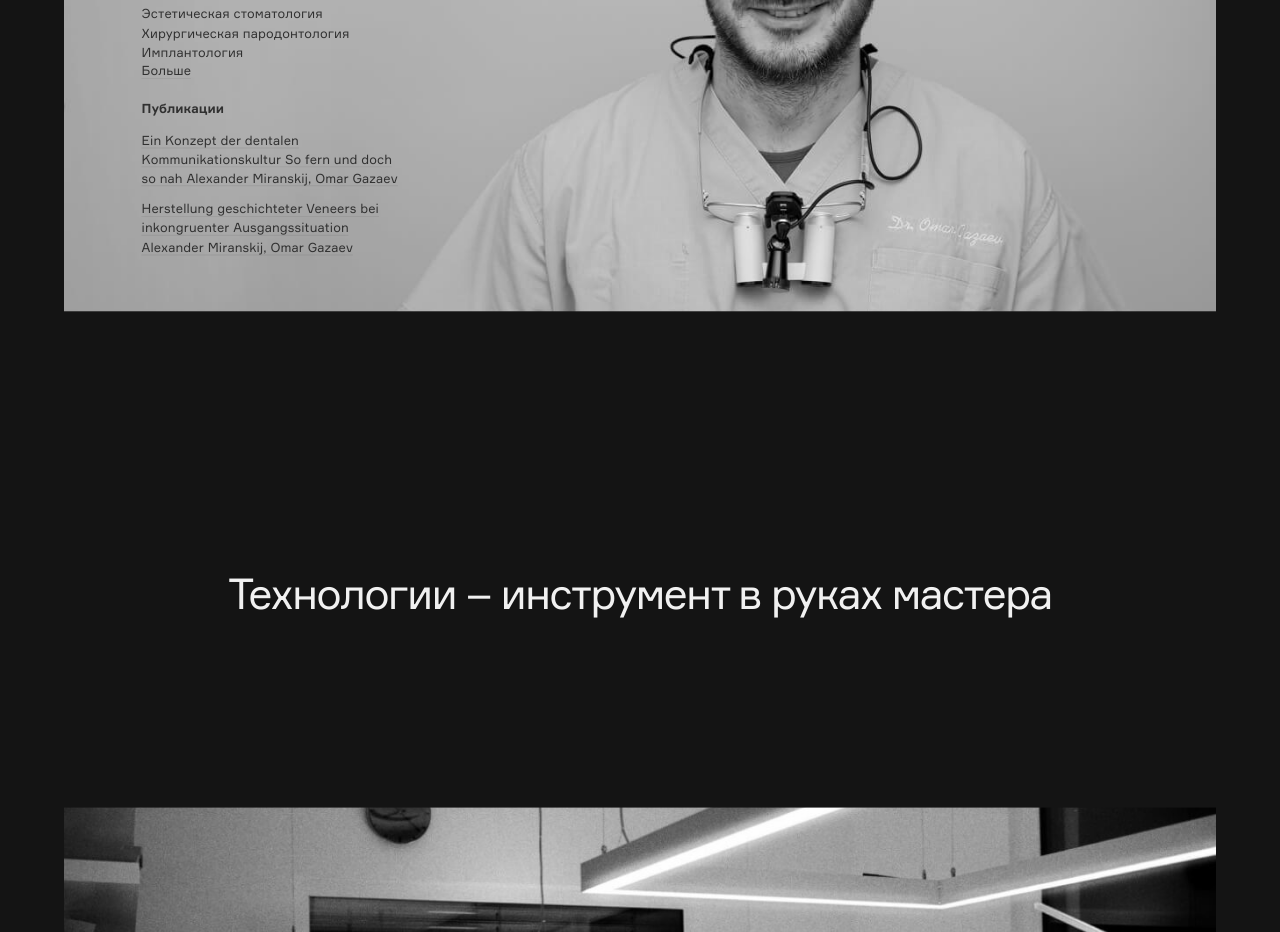
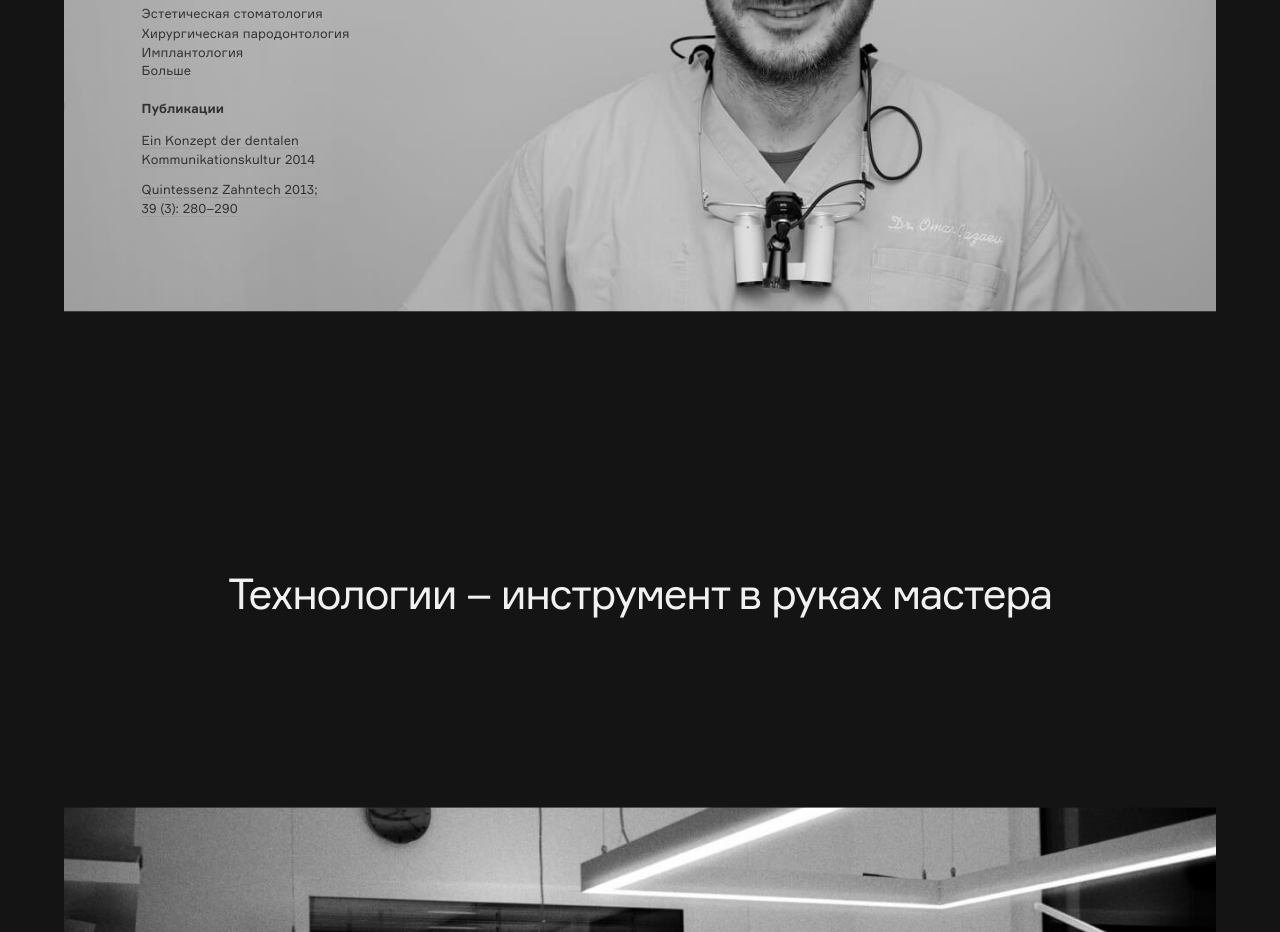
Before and after one commit to Ksushana/9sense, a website: page src/index.pug in a window 1280 px wide. Shown: the part 1200-2132 px from the top of the page. Drawn offline with nearby package versions, Linux system fonts and the light colour scheme; files that its build step writes are made by us from their sources.

Commit message:
Поменял названия публикаций

```diff
--- a/src/index.pug
+++ b/src/index.pug
@@ -81,8 +81,8 @@ html.page-loading( lang="ru" )
 
                 h3 Публикации
                 ul.about__works
-                  li: +link-text( "Ein Konzept der dentalen Kommunikationskultur So fern und doch so nah Alexander Miranskij, Omar Gazaev", href="https://dentalmanufaktur-nuernberg.de/wordpress/wp-content/uploads/2017/08/qz_2013_03_s0280_scr-Kopie.pdf", "" )
-                  li: +link-text( "Herstellung geschichteter Veneers bei inkongruenter Ausgangssituation Alexander Miranskij, Omar Gazaev", href="https://dentalmanufaktur-nuernberg.de/wordpress/wp-content/uploads/2017/08/qz_2014_09_s1164-Kopie.pdf", "" )
+                  li: +link-text( "Ein Konzept der dentalen Kommunikationskultur 2014", href="https://dentalmanufaktur-nuernberg.de/wordpress/wp-content/uploads/2017/08/qz_2013_03_s0280_scr-Kopie.pdf", "" )
+                  li: +link-text( "Quintessenz Zahntech 2013;<br /> 39 (3): 280–290", href="https://dentalmanufaktur-nuernberg.de/wordpress/wp-content/uploads/2017/08/qz_2014_09_s1164-Kopie.pdf", "" )
 
           .about__mobile.small-text
             p Омар Газаев, стоматолог
@@ -244,8 +244,8 @@ html.page-loading( lang="ru" )
 
               h3 Публикации
               ul.about__works
-                li: +link-text( "Ein Konzept der dentalen Kommunikationskultur So fern und doch so nah Alexander Miranskij, Omar Gazaev", href="https://dentalmanufaktur-nuernberg.de/wordpress/wp-content/uploads/2017/08/qz_2013_03_s0280_scr-Kopie.pdf", "" )
-                li: +link-text( "Herstellung geschichteter Veneers bei inkongruenter Ausgangssituation Alexander Miranskij, Omar Gazaev", href="https://dentalmanufaktur-nuernberg.de/wordpress/wp-content/uploads/2017/08/qz_2014_09_s1164-Kopie.pdf", "" )
+                li: +link-text( "Ein Konzept der dentalen Kommunikationskultur 2014", href="https://dentalmanufaktur-nuernberg.de/wordpress/wp-content/uploads/2017/08/qz_2013_03_s0280_scr-Kopie.pdf", "" )
+                li: +link-text( "Quintessenz Zahntech 2013; 39 (3): 280–290", href="https://dentalmanufaktur-nuernberg.de/wordpress/wp-content/uploads/2017/08/qz_2014_09_s1164-Kopie.pdf", "" )
 
       .modal.info-modal.about-specializations-modal.fade(data-about-specializations-modal tabindex="-1" role="dialog" aria-labelledby="callback" aria-hidden="true")
         .modal-dialog.modal-dialog-centered
```
Also changed, not shown: build/index.html.
